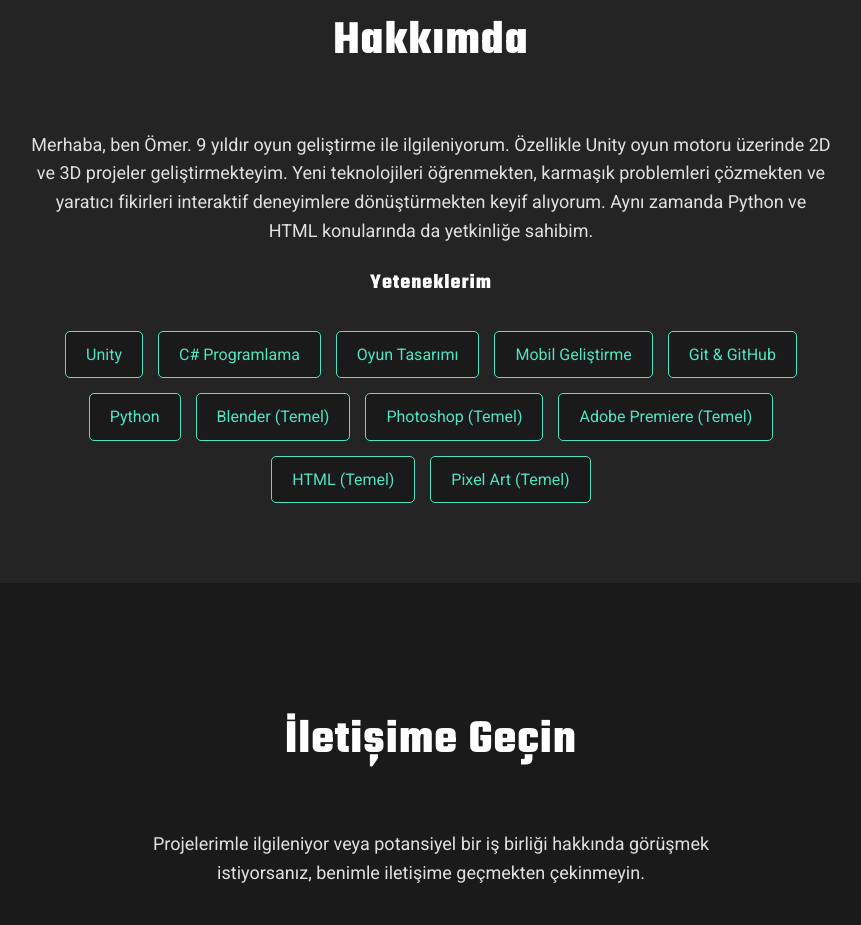
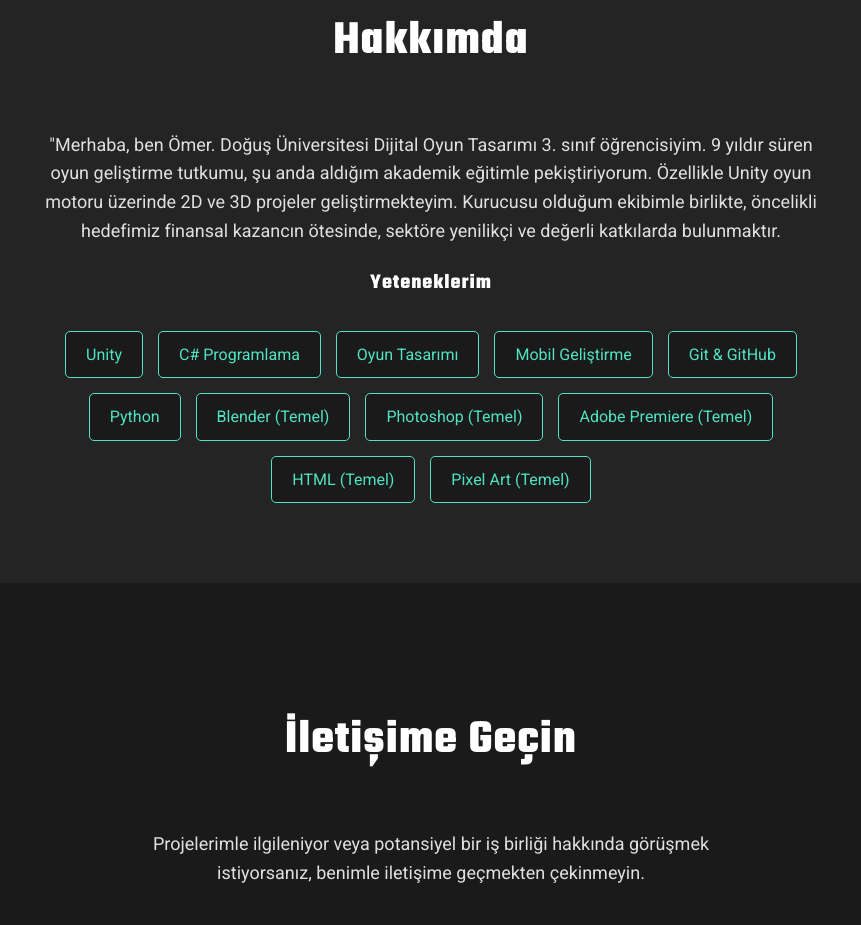
Before and after one commit to NyksN/Portfolio, a plain HTML site: page index.html in a window 1280 px wide. Shown: the part 3380-4305 px from the top of the page, without its empty margins (209-1070 px from the left). Drawn offline with Linux system fonts and the light colour scheme.

Commit message:
Update index.html

```diff
--- a/index.html
+++ b/index.html
@@ -200,7 +200,11 @@ Oyun, geleneksel mana sistemi yerine geçen 'Yağ Barı' mekaniği ile kaynak y
             <h2>Hakkımda</h2>
             <div class="hakkimda-icerik">
 
-                <p>Merhaba, ben Ömer. 9 yıldır oyun geliştirme ile ilgileniyorum. Özellikle Unity oyun motoru üzerinde 2D ve 3D projeler geliştirmekteyim. Yeni teknolojileri öğrenmekten, karmaşık problemleri çözmekten ve yaratıcı fikirleri interaktif deneyimlere dönüştürmekten keyif alıyorum. Aynı zamanda Python ve HTML konularında da yetkinliğe sahibim.</p>
+                <p>"Merhaba, ben Ömer.
+
+Doğuş Üniversitesi Dijital Oyun Tasarımı 3. sınıf öğrencisiyim. 9 yıldır süren oyun geliştirme tutkumu, şu anda aldığım akademik eğitimle pekiştiriyorum. Özellikle Unity oyun motoru üzerinde 2D ve 3D projeler geliştirmekteyim.
+
+Kurucusu olduğum ekibimle birlikte, öncelikli hedefimiz finansal kazancın ötesinde, sektöre yenilikçi ve değerli katkılarda bulunmaktır.</p>
 
                 <h3>Yeteneklerim</h3>
                 <div class="yetenekler">
```
